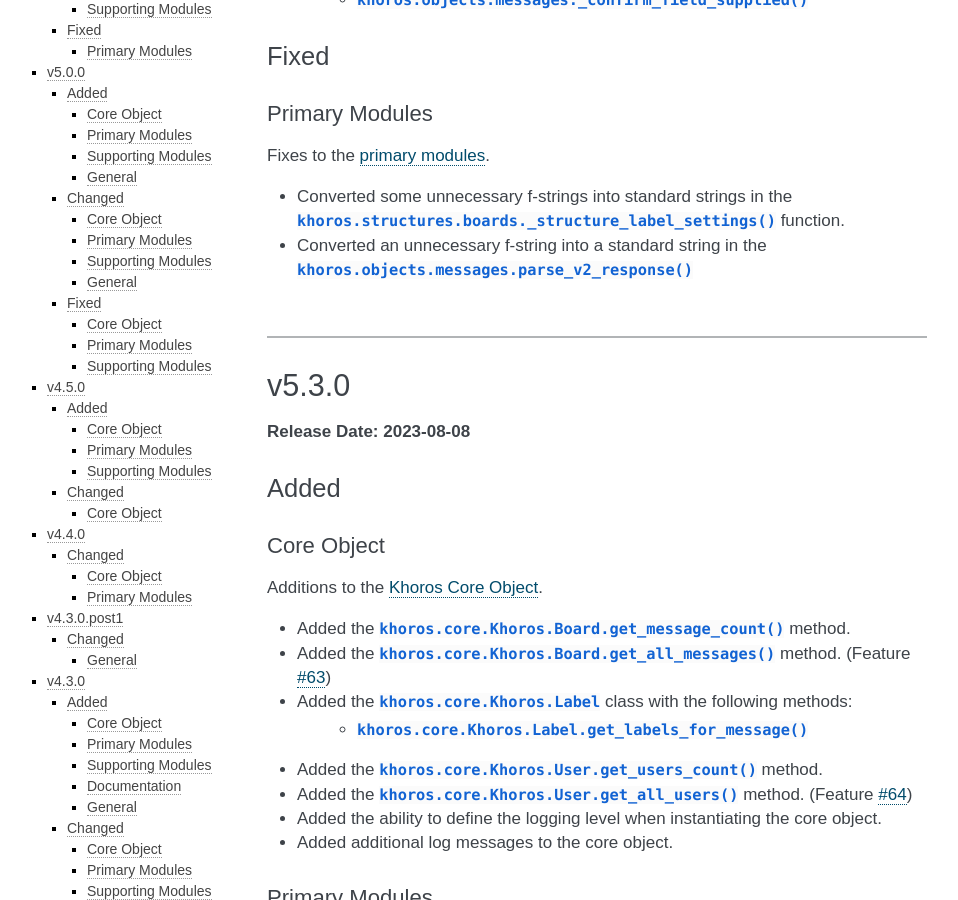
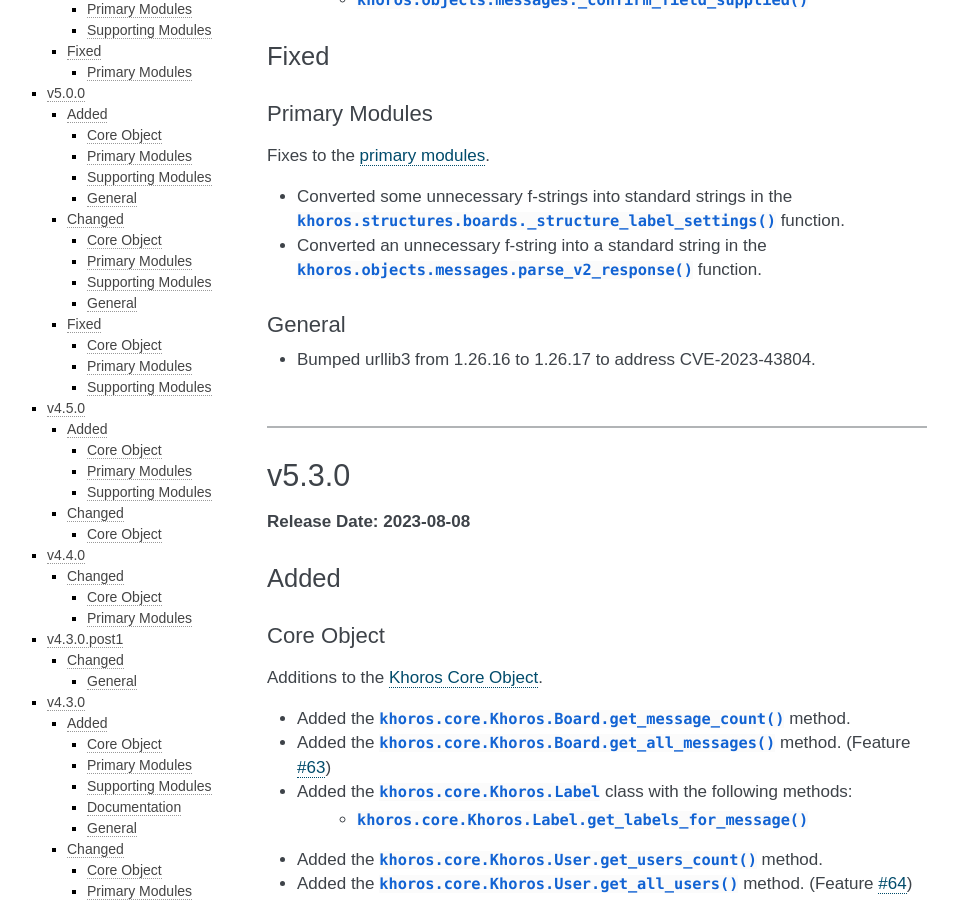
Before and after one commit to jeffshurtliff/khoros, a Sphinx documentation site: the page built from docs/changelog.rst, in a window 1280 px wide and 900 px high, scrolled down 1334 px. Shown: the whole window, without its empty margins (153-1111 px from the left). Built offline with Sphinx 7.4.7, drawn with Linux system fonts in a browser that asks for light colours.

Commit message:
Updated the changelog to reflect the change from dependabot issue #66

```diff
--- a/docs/changelog.rst
+++ b/docs/changelog.rst
@@ -65,7 +65,11 @@
 * Converted some unnecessary f-strings into standard strings in the
   :py:func:`khoros.structures.boards._structure_label_settings` function.
 * Converted an unnecessary f-string into a standard string in the
-  :py:func:`khoros.objects.messages.parse_v2_response`
+  :py:func:`khoros.objects.messages.parse_v2_response` function.
+
+General
+-------
+* Bumped urllib3 from 1.26.16 to 1.26.17 to address CVE-2023-43804.
 
 |
 
```
